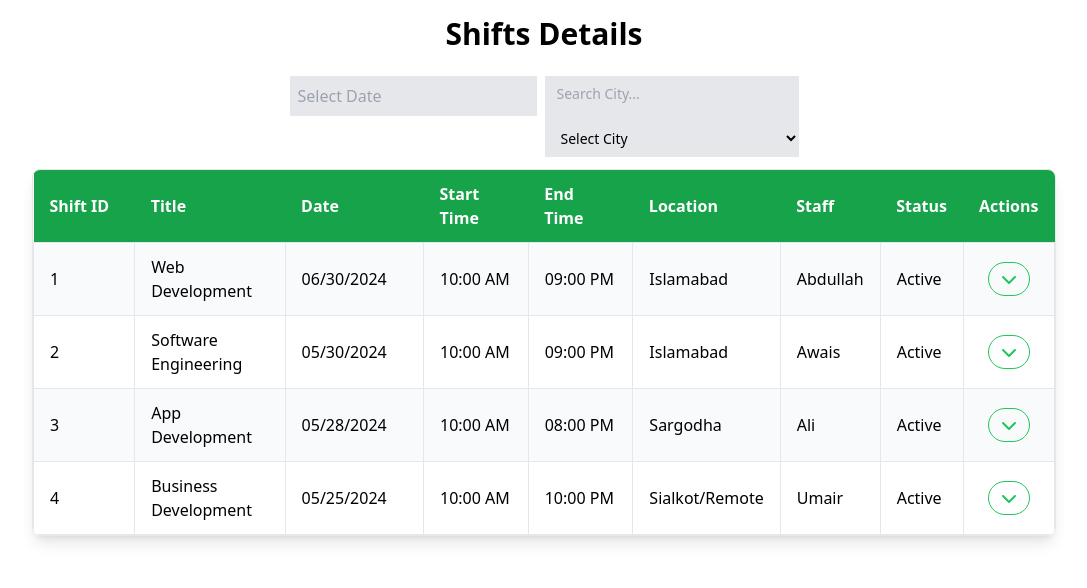
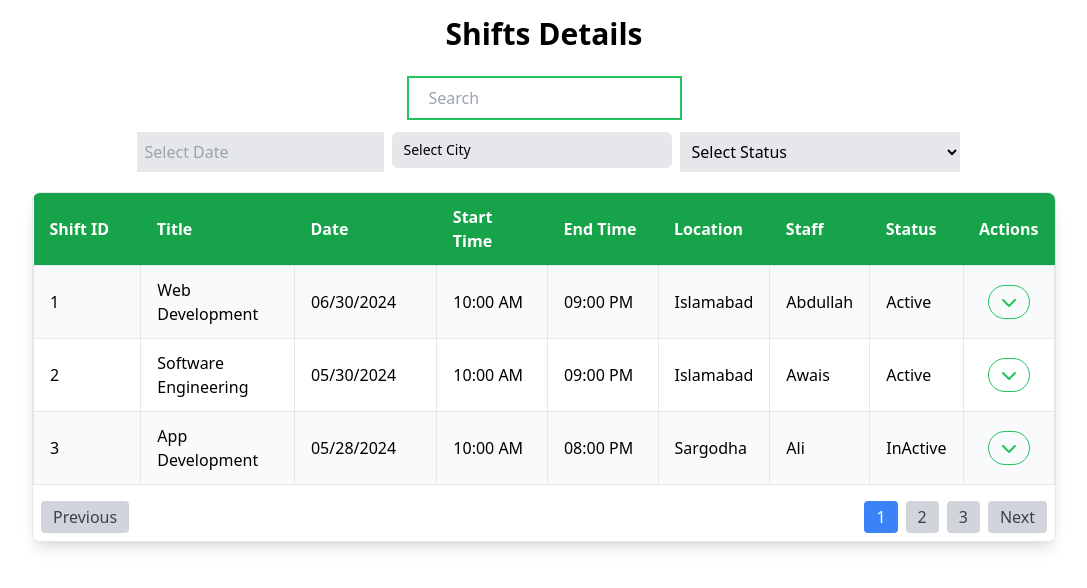
Before and after one commit to abdullahaslam2223/react-table, a React (Vite) app: page /shift in a window 1280 px wide. Shown: the top 588 px of the page, without its empty margins (96-1183 px from the left). Built offline with nearby package versions, Linux system fonts and the light colour scheme.

Commit message:
table paging

```diff
--- a/src/Components/Shift/DateFilter.tsx
+++ b/src/Components/Shift/DateFilter.tsx
@@ -15,7 +15,7 @@ const DateFilter: React.FC<DateFilterProps> = ({
   return (
     <div>
       <DatePicker
-        className="bg-gray-200 py-2 px-2"
+        className="bg-gray-200 ml-2 py-2 px-2"
         selected={filters.startDate}
         startDate={filters.startDate}
         endDate={filters.endDate}
--- a/src/Components/Shift/Shift.tsx
+++ b/src/Components/Shift/Shift.tsx
@@ -1,4 +1,4 @@
-import React from "react";
+import React, { ChangeEvent } from "react";
 import ShiftItem from "./ShiftItem";
 import { shifts as shiftsData } from "./data";
 import { ShiftItem as ShiftItemType } from "./types";
@@ -10,57 +10,145 @@ const Shift: React.FC = (): JSX.Element => {
   const [shifts, setShifts] = React.useState<ShiftItemType[] | undefined>(
     undefined
   );
+  const [filteredShifts, setFilteredShifts] = React.useState<
+    ShiftItemType[] | undefined
+  >(undefined);
   const [locations, setLocations] = React.useState<Array<string> | undefined>(
     undefined
   );
+
+  const [currentPage, setCurrentPage] = React.useState<number>(1);
+  const rowsPerPage = 3;
+
+  const totalPages = Math.ceil(shifts?.length / rowsPerPage);
+
+  const handleClick = (page: number): void => {
+    setCurrentPage(page);
+  };
+
+  const startIndex = (currentPage - 1) * rowsPerPage;
+  const selectedData = shifts?.slice(startIndex, startIndex + rowsPerPage);
 
   const [filters, setFilters] = React.useState<FiltersType>({
     startDate: undefined,
     endDate: undefined,
     city: undefined,
+    status: undefined,
+    searchText: "",
   });
 
   React.useEffect((): void => {
     setShifts(shiftsData);
+    setFilteredShifts(shiftsData);
     let location = shiftsData?.map((shift: ShiftItemType) => shift.location);
     location = [...new Set(location)];
     setLocations(location);
   }, []);
 
   React.useEffect((): void => {
+    let filteredRecords: ShiftItemType[] | undefined = undefined;
+    if (
+      (filters.startDate && filters.endDate) ||
+      filters.city ||
+      filters.status ||
+      filters.searchText
+    ) {
       if (filters.startDate && filters.endDate) {
-      const filteredShifts: ShiftItemType[] | undefined = shifts?.filter(
-        (shift: ShiftItemType) => {
+        filteredRecords = shifts?.filter((shift: ShiftItemType) => {
           return (
             shift.date >= filters.startDate && shift.date <= filters.endDate
           );
-        }
-      );
-      setShifts(filteredShifts);
+        });
       }
       if (filters.city) {
-      const filteredShifts: ShiftItemType[] | undefined = shifts?.filter(
-        (shift: ShiftItemType) => {
+        filteredRecords = filteredRecords ? filteredRecords : shifts;
+        filteredRecords = filteredRecords?.filter((shift: ShiftItemType) => {
           return shift.location.toLowerCase() === filters.city;
+        });
       }
+      if (filters.status) {
+        filteredRecords = filteredRecords ? filteredRecords : shifts;
+        filteredRecords = filteredRecords?.filter((shift: ShiftItemType) => {
+          return getStatusValue(shift.status) === filters.status?.toLowerCase();
+        });
+      }
+      if (filters.searchText !== "") {
+        filteredRecords = filteredRecords ? filteredRecords : shifts;
+        filteredRecords = filteredRecords?.filter(
+          (shift: ShiftItemType) =>
+            shift.location
+              .toLowerCase()
+              .includes(filters.searchText.toLowerCase()) ||
+            shift.staff
+              .toLowerCase()
+              .includes(filters.searchText.toLowerCase()) ||
+            shift.title.toLowerCase().includes(filters.searchText.toLowerCase())
         );
-      setShifts(filteredShifts);
+      }
+      setFilteredShifts(filteredRecords);
     }
   }, [filters]);
+
+  const getStatusValue = (status: boolean): string => {
+    return status === true ? "active" : "inactive";
+  };
+
+  const handleStatusChange = (e: ChangeEvent<HTMLSelectElement>): void => {
+    setFilters({
+      ...filters,
+      status: e.target.value,
+    });
+  };
+
+  const handleFreeTextSearchChange = (
+    e: ChangeEvent<HTMLInputElement>
+  ): void => {
+    setFilters((prevFilters: FiltersType) => ({
+      ...prevFilters,
+      searchText: e.target.value,
+    }));
+  };
 
   return (
     <div className="flex flex-col items-center p-4">
       <h1 className="text-3xl font-bold mb-6 text-center">Shifts Details</h1>
-      <div className="mb-3 flex">
       <div>
+        <input
+          className="border border-2 border-green-500 w-full px-5 py-2 mb-3"
+          type="text"
+          value={filters.searchText}
+          placeholder="Search"
+          onChange={handleFreeTextSearchChange}
+        />
+      </div>
+      <div className="mb-3 flex flex-col sm:flex-row">
+        <div className="mb-2">
           <DateFilter filters={filters} setFilters={setFilters} />
         </div>
-        <div className="ml-2">
+        <div className="ml-2 mb-2">
           <Dropdown
             cities={locations}
             filters={filters}
             setFilters={setFilters}
           />
+        </div>
+        <div className="ml-2 mb-2">
+          <select
+            name="status"
+            id="status"
+            value={
+              filters.status === undefined ? "select-status" : filters.status
+            }
+            className="bg-gray-200 p-2"
+            style={{ width: "280px" }}
+            onChange={handleStatusChange}
+          >
+            <option value="select-status" disabled selected>
+              Select Status
+            </option>
+            <option value="active">Active</option>
+            <option value="inactive">InActive</option>
+          </select>
         </div>
       </div>
       <div className="w-full max-w-5xl">
@@ -98,11 +186,42 @@ const Shift: React.FC = (): JSX.Element => {
               </tr>
             </thead>
             <tbody>
-              {shifts?.map((shift) => (
+              {selectedData?.map((shift) => (
                 <ShiftItem key={shift.id} shift={shift} />
               ))}
             </tbody>
           </table>
+          <div className="flex justify-between mt-4 mb-2 mx-2">
+            <button
+              onClick={() => handleClick(currentPage - 1)}
+              disabled={currentPage === 1}
+              className="px-3 py-1 bg-gray-300 text-gray-700 rounded"
+            >
+              Previous
+            </button>
+            <div className="flex space-x-2">
+              {Array.from({ length: totalPages }, (_, i) => (
+                <button
+                  key={i}
+                  onClick={() => handleClick(i + 1)}
+                  className={`px-3 py-1 ${
+                    currentPage === i + 1
+                      ? "bg-blue-500 text-white"
+                      : "bg-gray-300 text-gray-700"
+                  } rounded`}
+                >
+                  {i + 1}
+                </button>
+              ))}
+              <button
+                onClick={() => handleClick(currentPage + 1)}
+                disabled={currentPage === totalPages}
+                className="px-3 py-1 bg-gray-300 text-gray-700 rounded"
+              >
+                Next
+              </button>
+            </div>
+          </div>
         </div>
       </div>
     </div>
--- a/src/Components/Shift/data.ts
+++ b/src/Components/Shift/data.ts
@@ -29,7 +29,7 @@ export const shifts: ShiftItemType[] = [
     endTime: new Date("2024-05-28T20:00:00"),
     location: "Sargodha",
     staff: "Ali",
-    status: true,
+    status: false,
   },
   {
     id: 4,
@@ -37,8 +37,38 @@ export const shifts: ShiftItemType[] = [
     date: new Date("2024-05-25T10:00:00"),
     startTime: new Date("2024-05-25T10:00:00"),
     endTime: new Date("2024-05-25T22:00:00"),
-    location: "Sialkot/Remote",
+    location: "Sialkot",
+    staff: "Umair",
+    status: false,
+  },
+  {
+    id: 5,
+    title: "Project Managment",
+    date: new Date("2024-05-26T10:00:00"),
+    startTime: new Date("2024-05-26T10:00:00"),
+    endTime: new Date("2024-05-26T22:00:00"),
+    location: "Sialkot",
     staff: "Umair",
     status: true,
   },
+  {
+    id: 6,
+    title: "ERP Development",
+    date: new Date("2024-05-27T10:00:00"),
+    startTime: new Date("2024-05-27T10:00:00"),
+    endTime: new Date("2024-05-27T22:00:00"),
+    location: "Sialkot",
+    staff: "Farhan",
+    status: true,
+  },
+  {
+    id: 7,
+    title: "Client Retention",
+    date: new Date("2024-05-28T10:00:00"),
+    startTime: new Date("2024-05-28T10:00:00"),
+    endTime: new Date("2024-05-28T22:00:00"),
+    location: "Lahore",
+    staff: "Jawad",
+    status: true,
+  },
 ];
--- a/src/Components/Shift/types.ts
+++ b/src/Components/Shift/types.ts
@@ -17,6 +17,8 @@ export interface FiltersType {
   startDate: Date | undefined;
   endDate: Date | undefined;
   city: string | undefined;
+  status: string | undefined;
+  searchText: string;
 }
 
 export interface DateFilterProps {
--- a/src/Components/Utils/Dropdown.tsx
+++ b/src/Components/Utils/Dropdown.tsx
@@ -6,43 +6,74 @@ const Dropdown: React.FC<DropdownProps> = ({
   filters,
   setFilters,
 }): JSX.Element => {
-  const [searchTerm, setSearchTerm] = useState<string | undefined>(undefined);
+  const [searchTerm, setSearchTerm] = useState<string>("");
+  const [isOpen, setIsOpen] = useState<boolean>(false);
 
   const handleChange = (e: React.ChangeEvent<HTMLSelectElement>): void => {
     setFilters({
       ...filters,
       city: e.target.value,
     });
+    setIsOpen(false);
   };
 
+  const handleSearchChange = (e: ChangeEvent<HTMLInputElement>): void => {
+    setSearchTerm(e.target.value);
+  };
+
+  const handleToggleDropdown = (): void => {
+    setIsOpen(!isOpen);
+    setSearchTerm("");
+  };
+
+  const filteredCities = cities?.filter((city) =>
+    city.toLowerCase().includes(searchTerm.toLowerCase())
+  );
+
   return (
-    <div className="relative inline-block text-left bg-gray-200">
+    <div className="relative inline-block text-left">
+      <div
+        style={{ width: "280px" }}
+        className="block w-full bg-gray-200 px-3 py-2 pr-10 text-base border-gray-300 focus:outline-none focus:ring-indigo-500 focus:border-indigo-500 sm:text-sm rounded-md cursor-pointer"
+        onClick={handleToggleDropdown}
+      >
+        {filters.city ? filters.city : "Select City"}
+      </div>
+      {isOpen && (
+        <div className="absolute mt-1 w-full rounded-md bg-white shadow-lg z-10">
+          <div className="py-1">
             <input
               type="text"
               value={searchTerm}
-        onChange={(e: ChangeEvent<HTMLInputElement>): void =>
-          setSearchTerm(e.target.value)
-        }
+              onChange={handleSearchChange}
               placeholder="Search City..."
-        className="block w-full pl-3 pr-10 bg-gray-200 py-2 text-base border-gray-300 focus:outline-none focus:ring-indigo-500 focus:border-indigo-500 sm:text-sm rounded-md mb-2"
+              className="block w-full pl-3 pr-10 bg-gray-100 py-2 text-base border-gray-300 focus:outline-none focus:ring-indigo-500 focus:border-indigo-500 sm:text-sm rounded-md mb-2"
             />
             <select
               name="city"
               id="city"
-        className="block w-full bg-gray-200 px-3 py-2 pr-10 text-base border-gray-300 focus:outline-none focus:ring-indigo-500 focus:border-indigo-500 sm:text-sm rounded-md"
+              className="block w-full bg-gray-100 px-3 py-2 pr-10 text-base border-gray-300 focus:outline-none focus:ring-indigo-500 focus:border-indigo-500 sm:text-sm rounded-md"
               onChange={handleChange}
               value={filters.city}
+              size={filteredCities?.length + 1}
             >
-        <option disabled value={"select-city"} selected>
+              <option disabled value="select-city">
                 Select City
               </option>
-        {cities?.map((city, index) => (
-          <option key={index} value={city.toLowerCase()}>
+              {filteredCities?.map((city, index) => (
+                <option
+                  className="mt-2 p-2"
+                  key={index}
+                  value={city.toLowerCase()}
+                >
                   {city}
                 </option>
               ))}
             </select>
           </div>
+        </div>
+      )}
+    </div>
   );
 };
 
```
Lines whose indentation alone changed are shown as unchanged.
